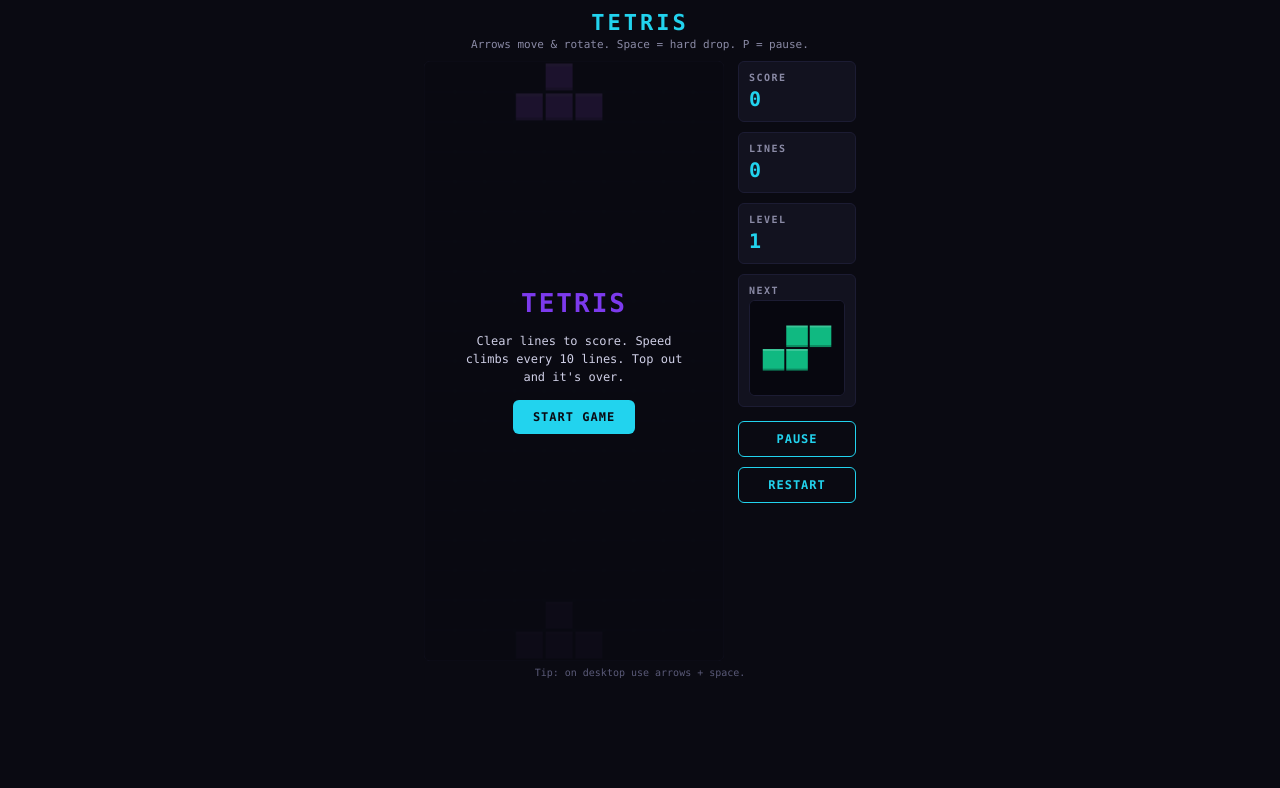
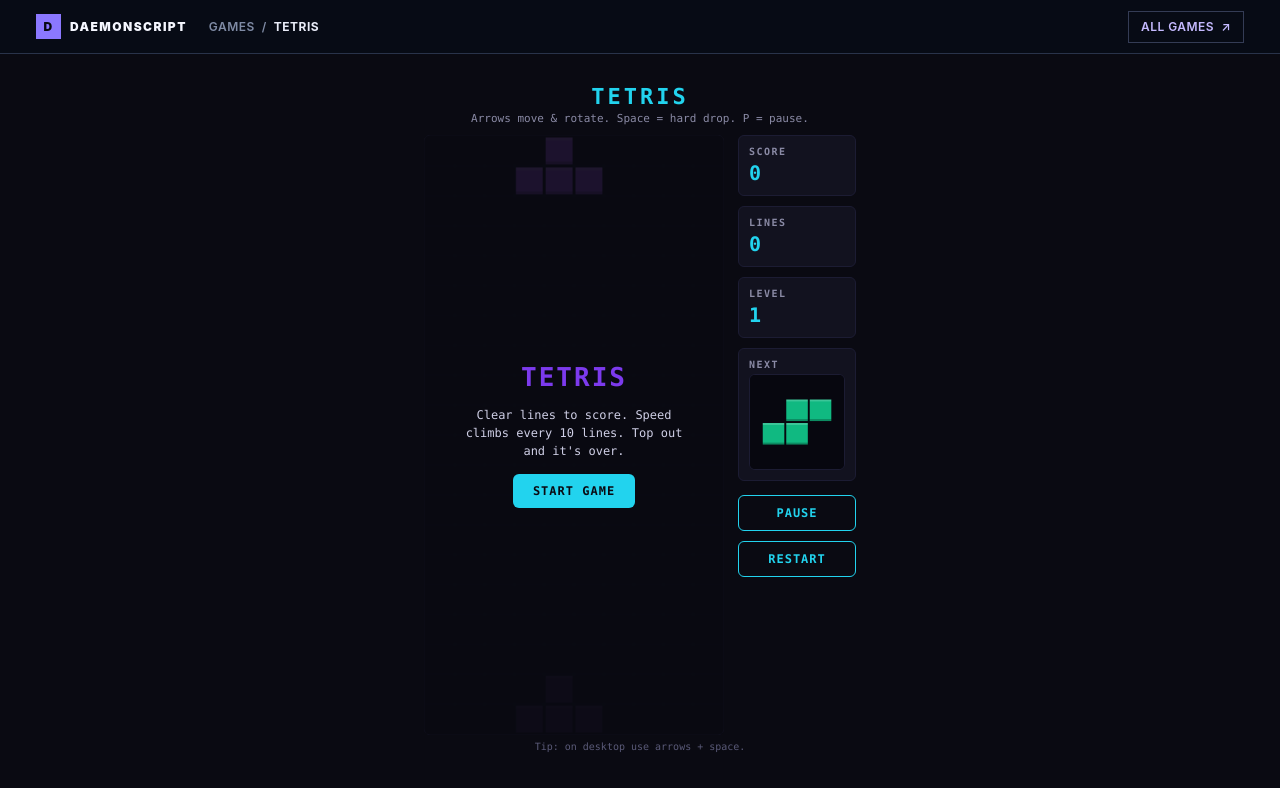
Before and after one commit to daemonscript/daemonscript.github.io, a plain HTML site: page games/tetris/index.html in a window 1280 px wide. Drawn offline with Linux system fonts and the light colour scheme.

Commit message:
Unify Tetris game page with DaeMonScript shell

```diff
--- a/games/tetris/index.html
+++ b/games/tetris/index.html
@@ -1,9 +1,9 @@
 <!doctype html>
-<html lang="en">
+<html lang="ko">
 <head>
 <meta charset="utf-8">
 <meta name="viewport" content="width=device-width, initial-scale=1, maximum-scale=1, user-scalable=no">
-<title>Tetris — Arcadia</title>
+<title>Tetris — DaeMonScript Games</title>
 <style>
   * { margin: 0; padding: 0; box-sizing: border-box; -webkit-tap-highlight-color: transparent; }
   html, body { height: 100%; background: #0A0A12; color: #e7e7f5;
@@ -41,9 +41,21 @@
   #controls .row { display: grid; grid-template-columns: 1fr 1fr 1fr; gap: 6px; }
   @media (pointer: coarse), (max-width: 640px) { #controls { display: block; } }
   .hint { font-size: 10px; color: #5a5a78; margin-top: 6px; text-align: center; }
+
+/* DaeMonScript unified game shell */
+.dms-globalbar{position:fixed;z-index:1000;top:0;left:0;right:0;height:54px;display:flex;align-items:center;gap:22px;padding:0 clamp(14px,3vw,36px);background:rgba(8,12,22,.97);border-bottom:1px solid #29334a;color:#eef2ff;font:600 12px/1 Inter,system-ui,sans-serif;letter-spacing:.04em;text-transform:uppercase}
+.dms-brand{display:flex;align-items:center;gap:9px;color:#f5f7ff;text-decoration:none;font-weight:900;letter-spacing:.12em;white-space:nowrap}
+.dms-mark{display:grid;place-items:center;width:25px;height:25px;background:#8b78ff;color:#090b13;font-size:12px;font-weight:1000}
+.dms-crumb{color:#7f8ba5;white-space:nowrap}.dms-crumb strong{color:#e9ecf8;font-weight:700}
+.dms-globalbar .dms-back{margin-left:auto;color:#c5baff;text-decoration:none;border:1px solid #343c55;padding:9px 12px;white-space:nowrap}
+.dms-globalbar .dms-back:hover{background:#8b78ff;color:#080b14;border-color:#8b78ff}
+body{padding-top:74px!important}
+@media(max-width:520px){.dms-globalbar{height:50px;gap:10px;padding:0 12px}.dms-brand{font-size:10px}.dms-crumb{font-size:10px}.dms-globalbar .dms-back{padding:8px;font-size:10px}body{padding-top:64px!important}}
+
 </style>
 </head>
 <body>
+<nav class="dms-globalbar" aria-label="DaeMonScript game navigation"><a class="dms-brand" href="/"><span class="dms-mark">D</span> DAEMONSCRIPT</a><span class="dms-crumb">GAMES&nbsp; / &nbsp;<strong>Tetris</strong></span><a class="dms-back" href="/games/">ALL GAMES&nbsp; ↗</a></nav>
 <div id="wrap">
   <header>
     <h1>Tetris</h1>
```
